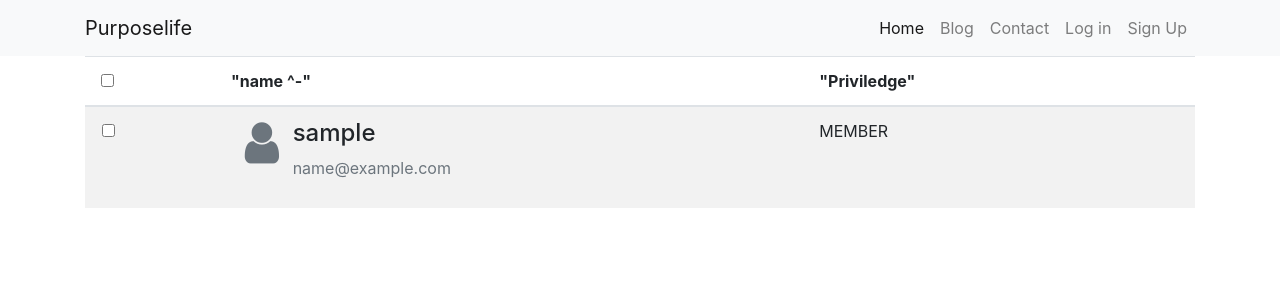
After one commit to atarancon/flask-mega-tutorial, a Python web app: template app/admin/templates/admin/user/index.html in a window 1280 px wide. The commit adds this page. Shown: the top 300 px of the page. Run offline with Jinja, Linux system fonts and the light colour scheme; the template is opened without the code that fills it: most values are stand-ins (such as "Sample title", 1, 10 or a date in 2020); some libraries are stand-ins or nearby versions.

Commit message:
admin list users view basic

```diff
--- a/app/admin/templates/admin/page/dashboard.html
+++ b/app/admin/templates/admin/page/dashboard.html
@@ -7,7 +7,7 @@
     <div class="col-md-4">
       <div class="panel panel-default">
         <div class="panel-heading">
-          <a href="#">Users</a>
+          <a href="{{ url_for ('admin.users')}}">Users</a>
           <span class="pull-right text-muted">
             {{ group_and_count_users.total }}
           </span>
--- /dev/null
+++ b/app/admin/templates/admin/user/index.html
@@ -0,0 +1,66 @@
+{% extends 'layouts/app.html' %}
+{% import 'macros/users.html' as account %}
+{% import 'macros/role.html'  as role %}
+
+
+{% block title %} Admin - User / List {% endblock %}
+
+{% block body %}
+
+<table class="table table-striped">
+    <thead>
+        <tr>
+            <th>
+            <label for="select_all"></label>
+            <input id="select_all" name="select_all" type="checkbox">
+            </th>
+
+            <th class="col_header">
+
+                "name ^-"
+            </th>
+
+            <th class="col_header">
+
+
+                "Priviledge"
+
+            </th>
+
+
+        </tr>
+    </thead>
+
+    <tbody>
+        {% for user in users.items %}
+        <tr>
+            <td>
+                <label for="bulk_ids"></label>
+                <input class="checkbox-item" id="bulk_ids" name="bulk_ids"
+                        type="checkbox" value="{{ user.id }}">
+            </td>
+            <td>
+                <div class="pull-left">
+                {{ account.role_icon_for(user)}}
+                </div>
+                <h4 class="media-heading"> {{ user.username }} </h4>
+
+                <p class="text-muted"> {{user.email}}</p>
+            </td>
+
+            <td>
+                {{ role.role_name(user) }}
+            </td>
+        </tr>
+
+        {% endfor %}
+    </tbody>
+
+</table>
+
+
+
+
+
+
+{% endblock %}
--- /dev/null
+++ b/app/admin/templates/macros/role.html
@@ -0,0 +1,8 @@
+{% macro role_name(user) %}
+    {% if user.is_admin %}
+        <h>ADMIN</h>
+    {% else %}
+        <h>MEMBER</h>
+    {% endif %}
+
+{% endmacro %}
--- /dev/null
+++ b/app/admin/templates/macros/users.html
@@ -0,0 +1,8 @@
+{% macro role_icon_for(user) %}
+    {% if user.is_admin %}
+       <i class="fa fa-3x fa-fw fa-shield" title="ADMIN"></i>
+    {% else %}
+        <i class="fa fa-3x fa-fw fa-user text-muted" title="Member"></i>
+    {% endif %}
+
+{% endmacro %}
--- a/app/templates/layouts/base.html
+++ b/app/templates/layouts/base.html
@@ -8,6 +8,8 @@
 
     <!-- Bootstrap CSS -->
 <link rel="stylesheet" href="https://maxcdn.bootstrapcdn.com/bootstrap/4.0.0/css/bootstrap.min.css" integrity="sha384-Gn5384xqQ1aoWXA+058RXPxPg6fy4IWvTNh0E263XmFcJlSAwiGgFAW/dAiS6JXm" crossorigin="anonymous">
+    <!-- Font Awesome -->
+<link rel="stylesheet" href="https://maxcdn.bootstrapcdn.com/font-awesome/4.4.0/css/font-awesome.min.css">
 <!-- Optional JavaScript -->
 <!-- jQuery first, then Popper.js, then Bootstrap JS -->
 <script src="https://code.jquery.com/jquery-3.2.1.slim.min.js" integrity="sha384-KJ3o2DKtIkvYIK3UENzmM7KCkRr/rE9/Qpg6aAZGJwFDMVNA/GpGFF93hXpG5KkN" crossorigin="anonymous"></script>
```
Also changed, not shown: app/admin/macros/users.html (added, +8 -0 lines), app/admin/views.py (+6 -1 lines), app/models.py (+20 -0 lines), 1 other file.
